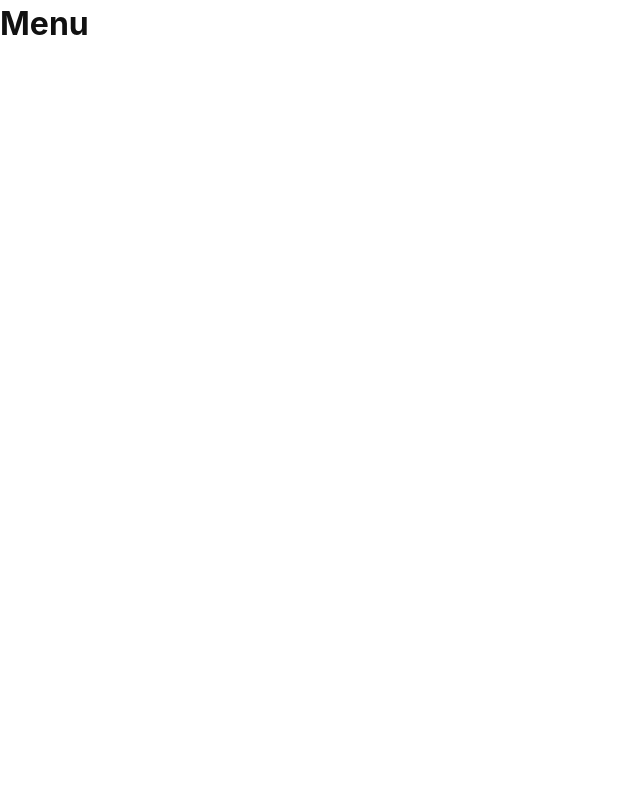
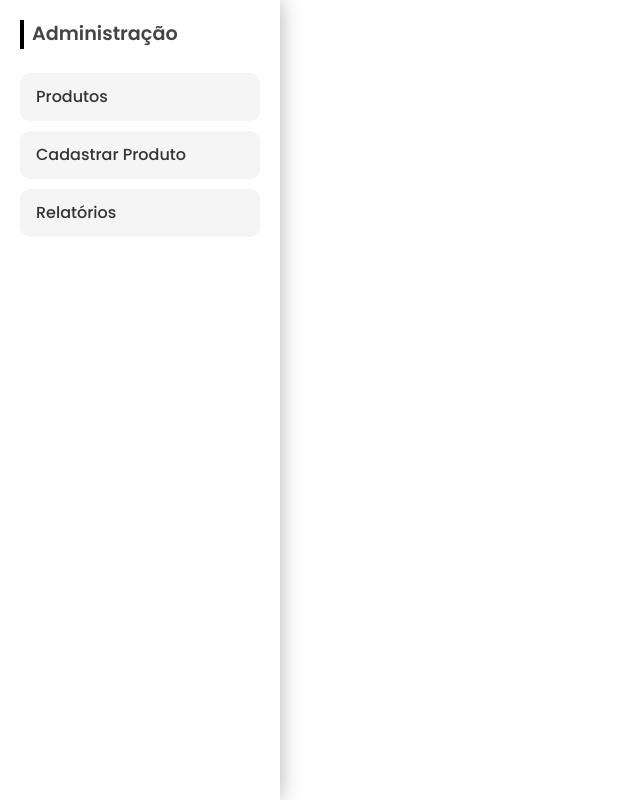
Before and after one commit to RodriggoAlves/Shoppix, a React (Create React App) app: page /Admin in a window 1280 px wide. Shown: the whole page, without its empty margins (0-640 px from the left). Built offline with nearby package versions, Linux system fonts and the light colour scheme.

Commit message:
Adicionado a tela de Admin

```diff
--- a/src/App.js
+++ b/src/App.js
@@ -1,15 +1,16 @@
 import React from "react";
 import {BrowserRouter as Router, Routes, Route} from "react-router-dom"
-
 import Login from "./pages/Login/Login"
 import ResetarSenha from "./pages/ResetarSenha/ResetarSenha";
 import Registrar from "./pages/Registrar/Registrar"
 import CadastrarProduto from "./pages/CadastrarProduto/CadastrarProduto"
-import Dashboard from "./pages/Dashboard/Dashboard"
+import Administracao from "./pages/Administracao/Administracao";
+
 
 function App() {
   return (
     <Router>
+
       <Routes>
 
         <Route path="/" element={<Login/>}/>
@@ -20,9 +21,10 @@ function App() {
 
         <Route path="/cadastrar-produto" element={<CadastrarProduto/>}/>
 
-        <Route path="/Admin" element={<Dashboard/>}/>
+        <Route path="/Admin" element={<Administracao/>}/>
 
       </Routes>
+
     </Router>
 
   )
--- /dev/null
+++ b/src/pages/Administracao/Administracao.css
@@ -0,0 +1,30 @@
+.menu{
+    background-color: rgb(255, 255, 255);
+    box-shadow: 0 0 20px rgba(0, 0, 0, 0.3);
+    width: 280px;
+    height: 100vh;
+    padding: 20px;
+}
+
+.titulo-menu{
+    font-family: 'Poppins', sans-serif;
+  font-size: 1.2rem;
+  font-weight: 600;
+  color: #444;
+  margin-bottom: 1.5rem;
+  padding-left: 8px;
+  border-left: 4px solid #000000;
+
+}
+.opcoes-menu{
+    display: block;
+    padding: 12px 16px;
+    background-color: #f5f5f5;
+    color: #333;
+    text-decoration: none;
+    font-family: 'Poppins', sans-serif;
+    border-radius: 10px;
+    transition: all 0.3s ease;
+    font-weight: 500;
+    margin-top: 10px;
+}
--- /dev/null
+++ b/src/pages/Administracao/Administracao.jsx
@@ -0,0 +1,18 @@
+import './Administracao.css'
+
+const ItensMenu = ['Produtos', 'Cadastrar Produto', 'Relatórios']
+
+function Administracao() {
+  return (
+    <div className='menu'>
+      <h2 className="titulo-menu">Administração</h2>
+
+      {ItensMenu.map((texto, index) => (
+        <a key={index} className="opcoes-menu">{texto}</a>
+      ))}
+
+    </div>
+  );
+}
+
+export default Administracao;
--- a/src/pages/Dashboard/Dashboard.css
+++ /dev/null
@@ -1,5 +0,0 @@
-.menu{
-    display: flex;
-    align-items: center;
-    justify-content: left;
-}
--- a/src/pages/Dashboard/Dashboard.jsx
+++ /dev/null
@@ -1,12 +0,0 @@
-import './Dashboard.css'
-
-
-function Dashboard ( ) {
-    return (
-        <div className='menu'>
-            <h1>Menu</h1>
-        </div>
-    )
-}
-
-export default Dashboard;
```
